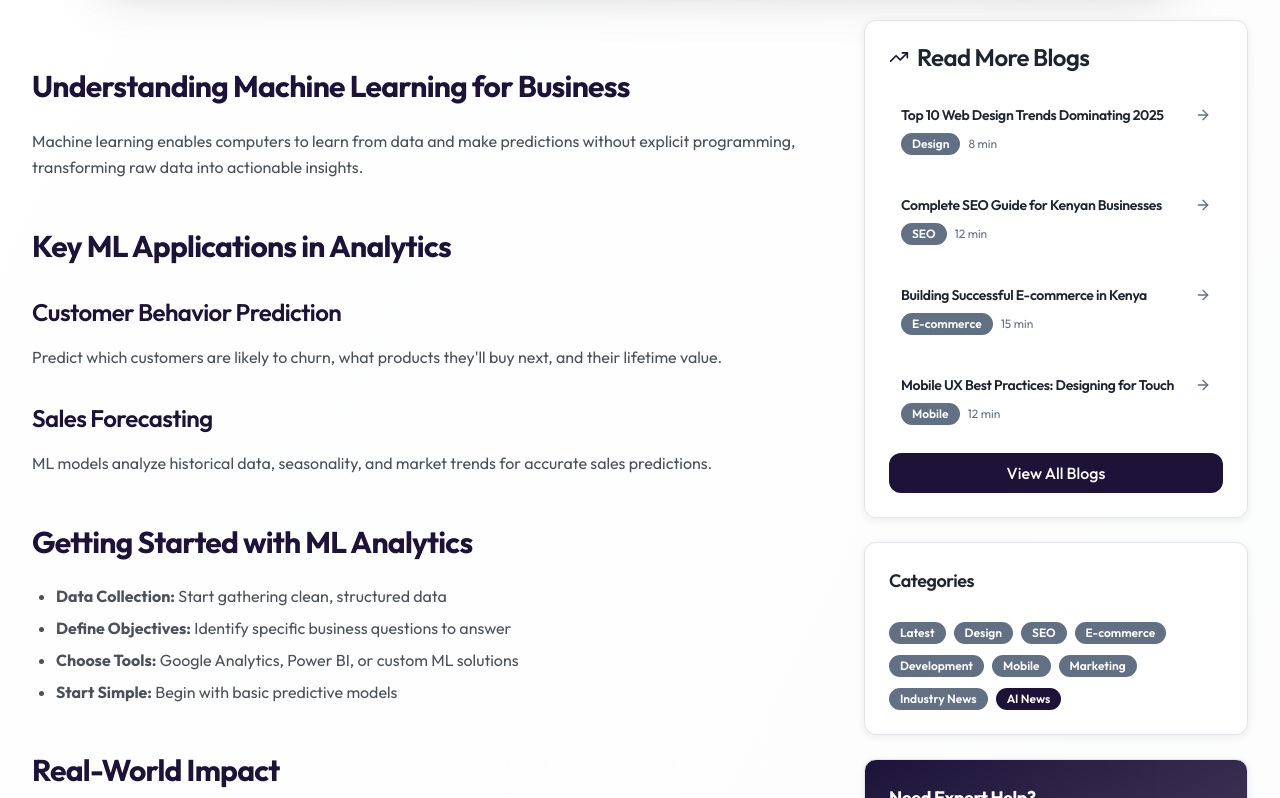
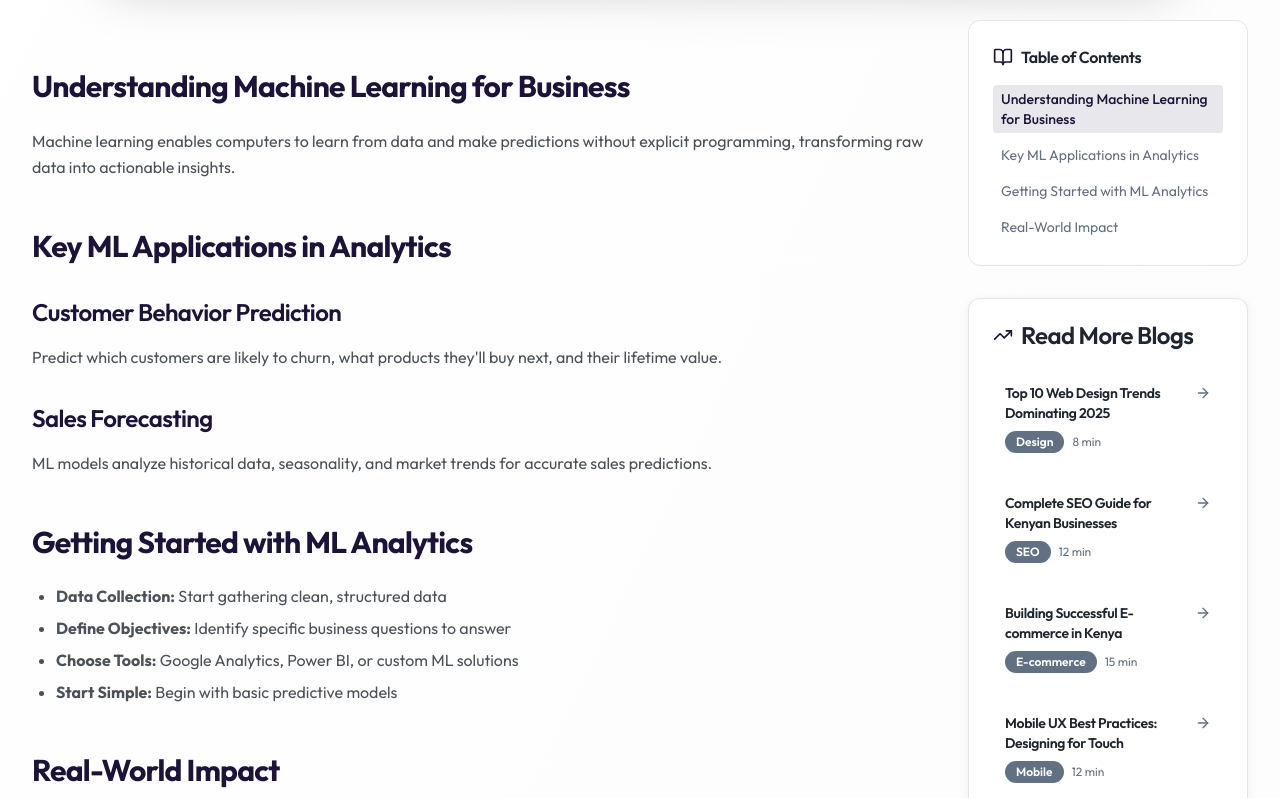
Before and after one commit to Nakhaima254/Waks-Digital-Solutions, a React (Vite) app: page /blog/machine-learning-analytics in a window 1280 px wide. Shown: the part 1012-1810 px from the top of the page. Built offline with nearby package versions, Linux system fonts and the light colour scheme; the HTML template or start-up script is replaced by a standard one.

Commit message:
testing changes with virtual file cleanup

```diff
--- /dev/null
+++ b/src/components/TableOfContents.tsx
@@ -0,0 +1,75 @@
+import { useState, useEffect } from "react";
+import { BookOpen } from "lucide-react";
+
+interface TOCItem {
+  id: string;
+  title: string;
+}
+
+interface TableOfContentsProps {
+  items: TOCItem[];
+}
+
+const TableOfContents = ({ items }: TableOfContentsProps) => {
+  const [activeId, setActiveId] = useState<string>("");
+
+  useEffect(() => {
+    const observer = new IntersectionObserver(
+      (entries) => {
+        entries.forEach((entry) => {
+          if (entry.isIntersecting) {
+            setActiveId(entry.target.id);
+          }
+        });
+      },
+      { rootMargin: "-20% 0px -80% 0px" }
+    );
+
+    items.forEach(({ id }) => {
+      const element = document.getElementById(id);
+      if (element) observer.observe(element);
+    });
+
+    return () => observer.disconnect();
+  }, [items]);
+
+  const handleClick = (e: React.MouseEvent<HTMLAnchorElement>, id: string) => {
+    e.preventDefault();
+    const element = document.getElementById(id);
+    if (element) {
+      const yOffset = -100;
+      const y = element.getBoundingClientRect().top + window.pageYOffset + yOffset;
+      window.scrollTo({ top: y, behavior: "smooth" });
+    }
+  };
+
+  return (
+    <div className="bg-card border border-border rounded-lg p-6 sticky top-24">
+      <div className="flex items-center space-x-2 mb-4">
+        <BookOpen className="h-5 w-5 text-primary" />
+        <h3 className="font-semibold text-foreground">Table of Contents</h3>
+      </div>
+      <nav>
+        <ul className="space-y-2">
+          {items.map(({ id, title }) => (
+            <li key={id}>
+              <a
+                href={`#${id}`}
+                onClick={(e) => handleClick(e, id)}
+                className={`block text-sm py-1 px-2 rounded transition-colors ${
+                  activeId === id
+                    ? "text-primary bg-primary/10 font-medium"
+                    : "text-muted-foreground hover:text-foreground hover:bg-muted/50"
+                }`}
+              >
+                {title}
+              </a>
+            </li>
+          ))}
+        </ul>
+      </nav>
+    </div>
+  );
+};
+
+export default TableOfContents;
--- a/src/pages/blog/MachineLearningAnalytics.tsx
+++ b/src/pages/blog/MachineLearningAnalytics.tsx
@@ -4,8 +4,16 @@ import mlAnalyticsHero from "@/assets/blog-machine-learning-analytics.jpg";
 import BlogSidebar from "@/components/BlogSidebar";
 import RelatedPosts from "@/components/RelatedPosts";
 import ShareButtons from "@/components/ShareButtons";
+import TableOfContents from "@/components/TableOfContents";
 
 const MachineLearningAnalytics = () => {
+  const tocItems = [
+    { id: "understanding-ml", title: "Understanding Machine Learning for Business" },
+    { id: "key-applications", title: "Key ML Applications in Analytics" },
+    { id: "getting-started", title: "Getting Started with ML Analytics" },
+    { id: "real-world-impact", title: "Real-World Impact" },
+  ];
+
   return (
     <div className="min-h-screen bg-gradient-to-br from-background to-muted/20 font-blog">
       <div className="bg-primary text-primary-foreground py-16">
@@ -36,15 +44,15 @@ const MachineLearningAnalytics = () => {
       </div>
 
       <div className="max-w-7xl mx-auto px-4 sm:px-6 lg:px-8 pb-20">
-        <div className="grid grid-cols-1 lg:grid-cols-3 gap-8">
-          <article className="lg:col-span-2">
+        <div className="grid grid-cols-1 lg:grid-cols-4 gap-8">
+          <article className="lg:col-span-3">
             <div className="prose prose-lg max-w-none">
-              <h2 className="text-3xl font-bold text-primary mt-12 mb-6">Understanding Machine Learning for Business</h2>
+              <h2 id="understanding-ml" className="text-3xl font-bold text-primary mt-12 mb-6">Understanding Machine Learning for Business</h2>
               <p className="text-foreground/80 leading-relaxed mb-6">
                 Machine learning enables computers to learn from data and make predictions without explicit programming, transforming raw data into actionable insights.
               </p>
 
-              <h2 className="text-3xl font-bold text-primary mt-12 mb-6">Key ML Applications in Analytics</h2>
+              <h2 id="key-applications" className="text-3xl font-bold text-primary mt-12 mb-6">Key ML Applications in Analytics</h2>
 
               <h3 className="text-2xl font-semibold text-primary mt-8 mb-4">Customer Behavior Prediction</h3>
               <p className="text-foreground/80 leading-relaxed mb-6">
@@ -56,7 +64,7 @@ const MachineLearningAnalytics = () => {
                 ML models analyze historical data, seasonality, and market trends for accurate sales predictions.
               </p>
 
-              <h2 className="text-3xl font-bold text-primary mt-12 mb-6">Getting Started with ML Analytics</h2>
+              <h2 id="getting-started" className="text-3xl font-bold text-primary mt-12 mb-6">Getting Started with ML Analytics</h2>
               <ul className="list-disc pl-6 space-y-2 text-foreground/80 mb-6">
                 <li><strong>Data Collection:</strong> Start gathering clean, structured data</li>
                 <li><strong>Define Objectives:</strong> Identify specific business questions to answer</li>
@@ -64,7 +72,7 @@ const MachineLearningAnalytics = () => {
                 <li><strong>Start Simple:</strong> Begin with basic predictive models</li>
               </ul>
 
-              <h2 className="text-3xl font-bold text-primary mt-12 mb-6">Real-World Impact</h2>
+              <h2 id="real-world-impact" className="text-3xl font-bold text-primary mt-12 mb-6">Real-World Impact</h2>
               <p className="text-foreground/80 leading-relaxed mb-6">
                 Kenyan businesses using ML analytics report 25-40% improvements in forecast accuracy and 30% reduction in customer churn.
               </p>
@@ -83,7 +91,10 @@ const MachineLearningAnalytics = () => {
             </div>
           </article>
 
-          <BlogSidebar currentCategory="AI News" />
+          <aside className="space-y-8">
+            <TableOfContents items={tocItems} />
+            <BlogSidebar currentCategory="AI News" />
+          </aside>
         </div>
       </div>
     </div>
```
